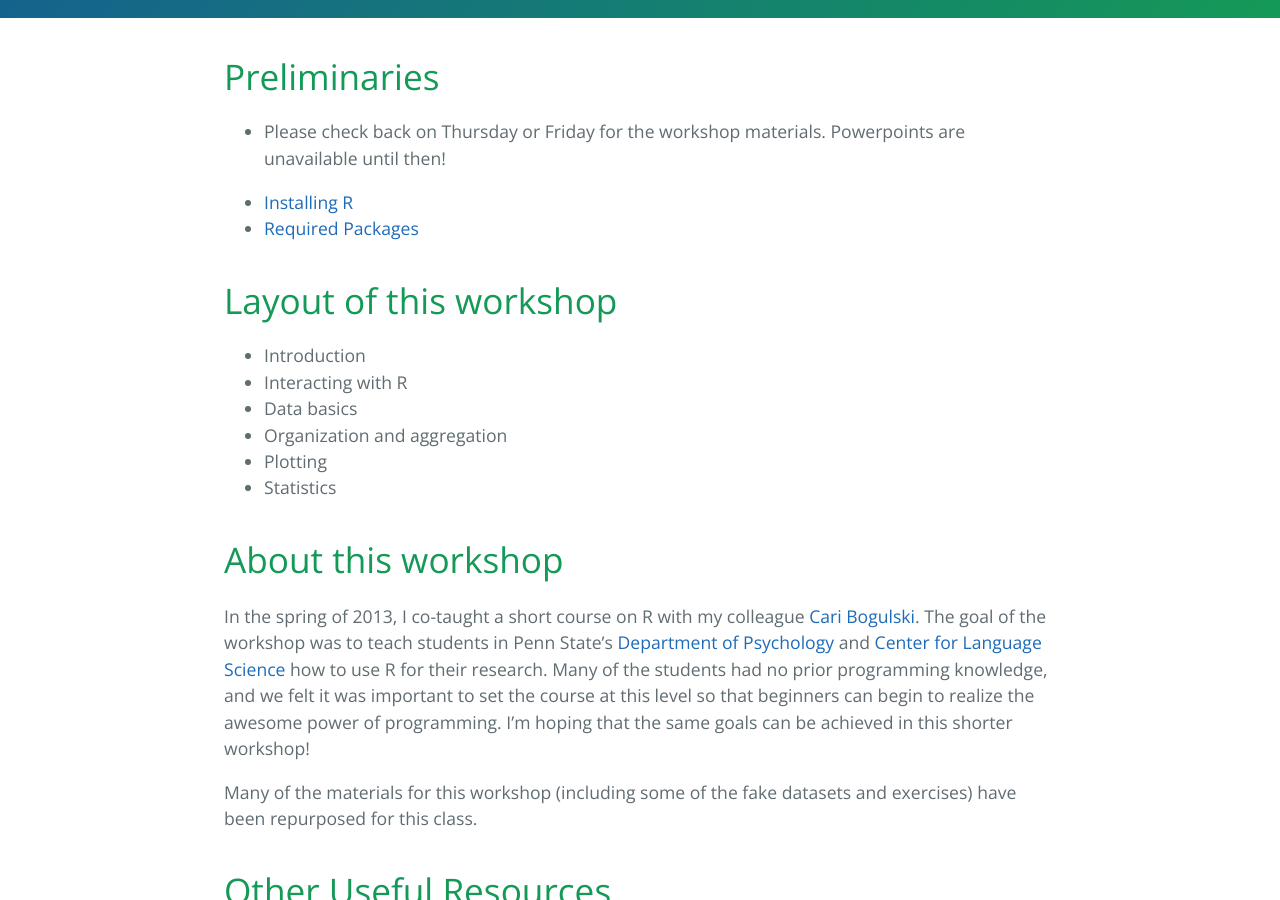
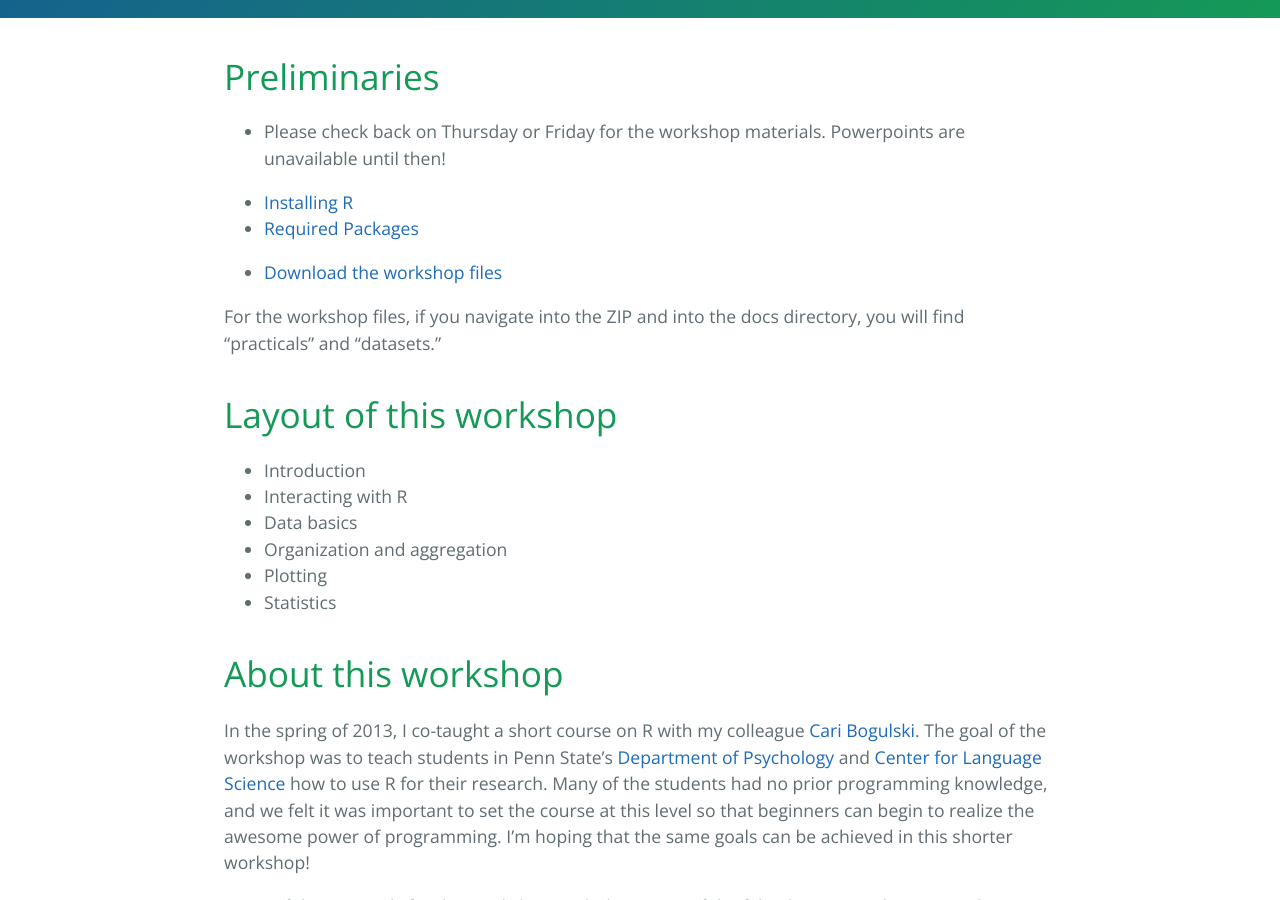
Before and after one commit to jasongullifer/rworkshop, a Jekyll site: the page built from docs/index.md, in a window 1280 px wide and 900 px high, scrolled down 483 px. Built offline with Jekyll 4.4.1, drawn with Linux system fonts in a browser that asks for light colours.

```diff
--- a/docs/index.md
+++ b/docs/index.md
@@ -11,6 +11,11 @@
 
 - [Installing R](install.html)
 - [Required Packages](install.html#Packages)
+
+- [Download the workshop files](https://github.com/jasongullifer/rworkshop/zipball/master)
+
+For the workshop files, if you navigate into the ZIP and into the docs directory, you will find "practicals" and "datasets."
+
 
 Layout of this workshop
 =======================
```
